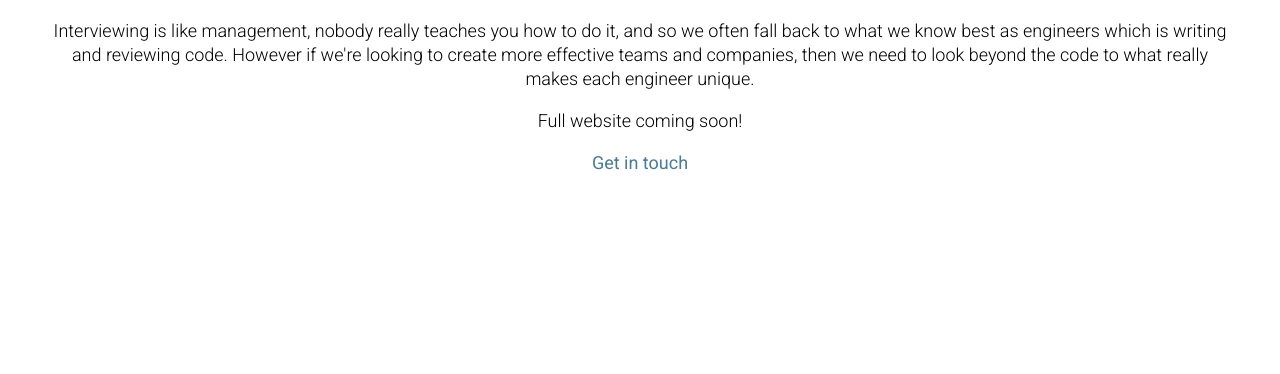
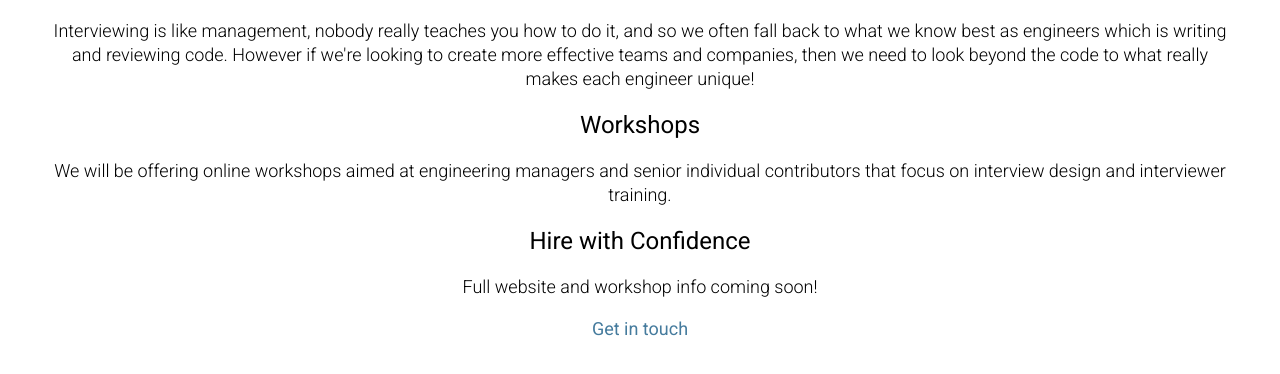
Before and after one commit to danielljohnson/additivehiring, a plain HTML site: page index.html in a window 1280 px wide. Shown: the part 62-436 px from the top of the page. Drawn offline with Linux system fonts and the light colour scheme.

Commit message:
Text update

```diff
--- a/index.html
+++ b/index.html
@@ -3,6 +3,7 @@
 <head>
 <meta charset="utf-8" />
 <title>Additive Hiring</title>
+<meta name="description" content="Upgrade your software engineering hiring process with our expert-led additive hiring workshops. Move beyond outdated code-centric methods to uncover the unique qualities that build stronger, more effective engineering teams.">
 <link rel="preconnect" href="https://fonts.googleapis.com">
 <link rel="preconnect" href="https://fonts.gstatic.com" crossorigin>
 <link href="https://fonts.googleapis.com/css2?family=Montserrat:ital,wght@0,100..900;1,100..900&family=Roboto:ital,wght@0,100;0,300;0,400;0,500;0,700;0,900;1,100;1,300;1,400;1,500;1,700;1,900&display=swap" rel="stylesheet">
@@ -29,7 +30,7 @@ body {
   margin: 0 50px;
 }
 
-h1, p {
+h1, h2, p {
   text-align: center;
 }
 
@@ -52,9 +53,15 @@ a:hover {
 
 <h1 class="roboto-regular">Additive Hiring</h1>
 
-<p class="roboto-light">Interviewing is like management, nobody really teaches you how to do it, and so we often fall back to what we know best as engineers which is writing and reviewing code. However if we're looking to create more effective teams and companies, then we need to look beyond the code to what really makes each engineer unique.</p>
+<p class="roboto-light">Interviewing is like management, nobody really teaches you how to do it, and so we often fall back to what we know best as engineers which is writing and reviewing code. However if we're looking to create more effective teams and companies, then we need to look beyond the code to what really makes each engineer unique!</p>
 
-<p class="roboto-light">Full website coming soon!</p>
+<h2 class="roboto-regular">Workshops</h2>
+
+<p class="roboto-light">We will be offering online workshops aimed at engineering managers and senior individual contributors that focus on interview design and interviewer training.</p>
+
+<h2 class="roboto-regular">Hire with Confidence</h2>
+
+<p class="roboto-light">Full website and workshop info coming soon!</p>
 
 <p class="roboto-regular"><a target="_blank" href="https://www.linkedin.com/in/danielljohnson/">Get in touch</a></p>
 
```
